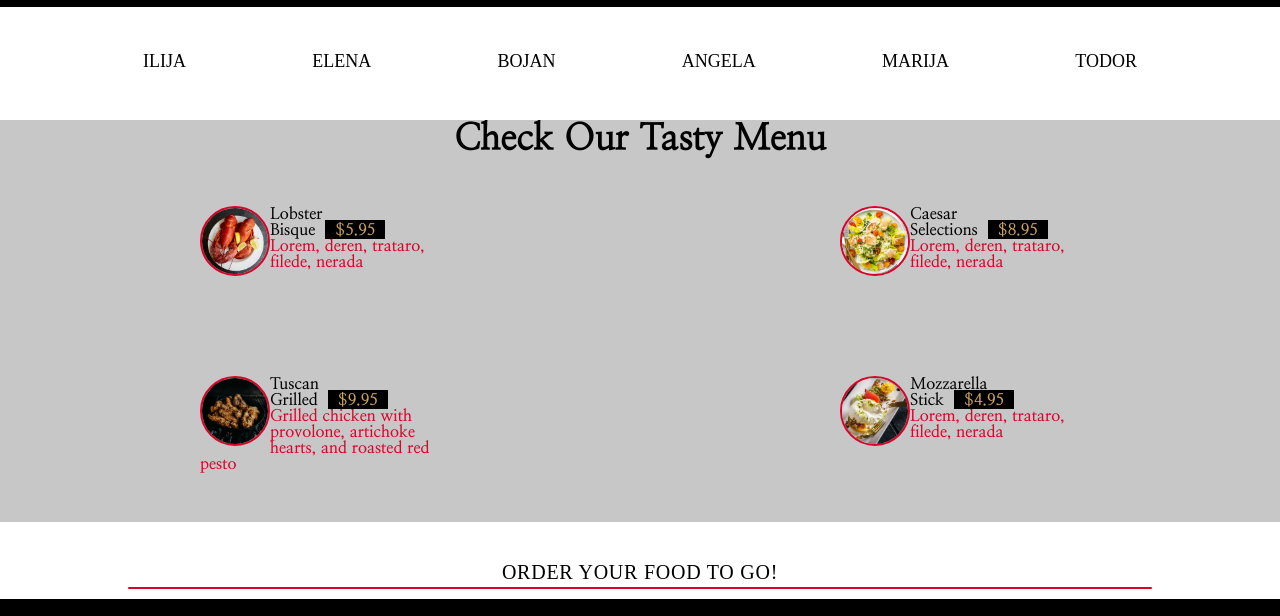
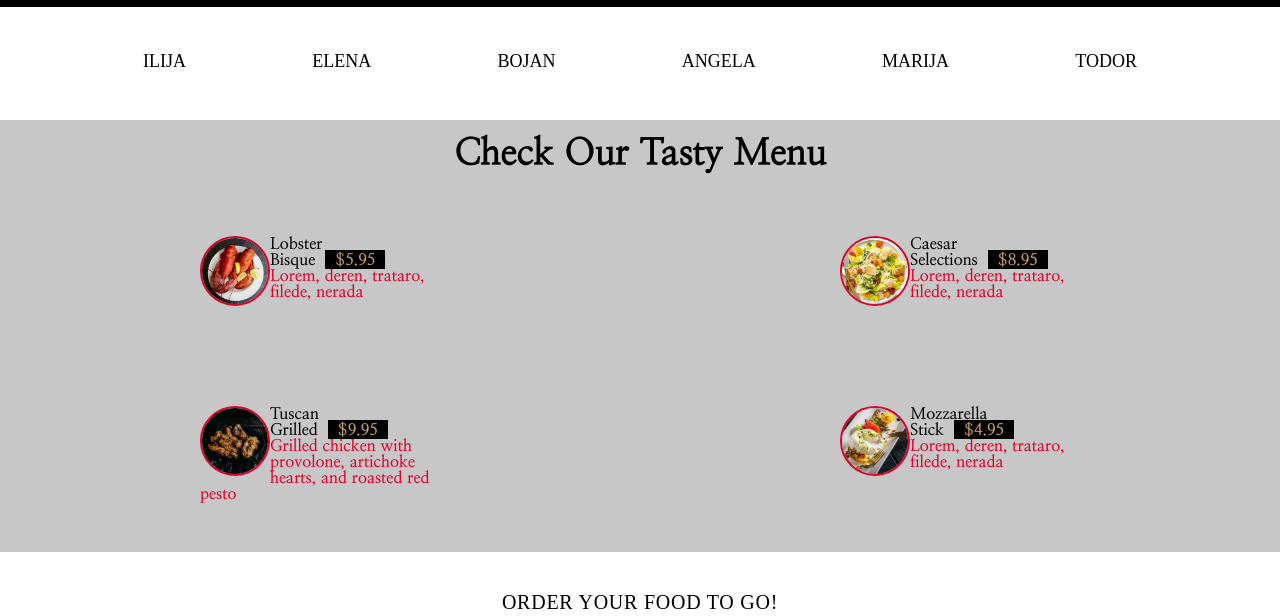
Before and after one commit to ang-iv-iq/Gastro, a plain HTML site: page index.html in a window 1280 px wide. Shown: the part 1021-1637 px from the top of the page. Drawn offline with Linux system fonts and the light colour scheme; a web font is replaced by a local one.

Commit message:
changed the padding on the title

```diff
--- a/main.scss
+++ b/main.scss
@@ -492,8 +492,8 @@ main {
         font-family: $nanum-regular;
         color: $color-black;
         font-weight: bolder;
-        padding: 0;
-        margin: 0;
+        padding: 15px;
+
       }
 
       .menu-container {
```
Also changed, not shown: css/main.css, 1 other file.
